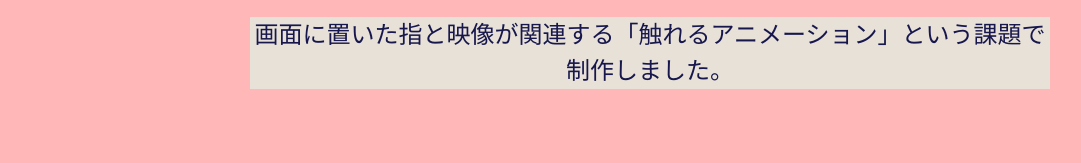
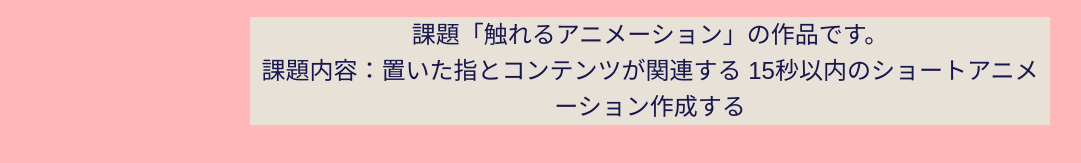
Before and after one commit to masakiyuna/web.vol.15, a plain HTML site: page work1.html in a window 1280 px wide. Shown: the part 619-782 px from the top of the page, without its empty margins (10-1091 px from the left). Drawn offline with Linux system fonts and the light colour scheme; a web font is replaced by a local one.

Commit message:
Update work1.html

```diff
--- a/work1.html
+++ b/work1.html
@@ -131,7 +131,10 @@
                     <video controls src="image/work1.mp4"></video>
                 </div>
 
-                <p>画面に置いた指と映像が関連する「触れるアニメーション」という課題で制作しました。</p>
+                <p>課題「触れるアニメーション」の作品です。
+                <br>課題内容：置いた指とコンテンツが関連する
+15秒以内のショートアニメーション作成する
+                </p>
             </div>
         </main>
     </div>
```
